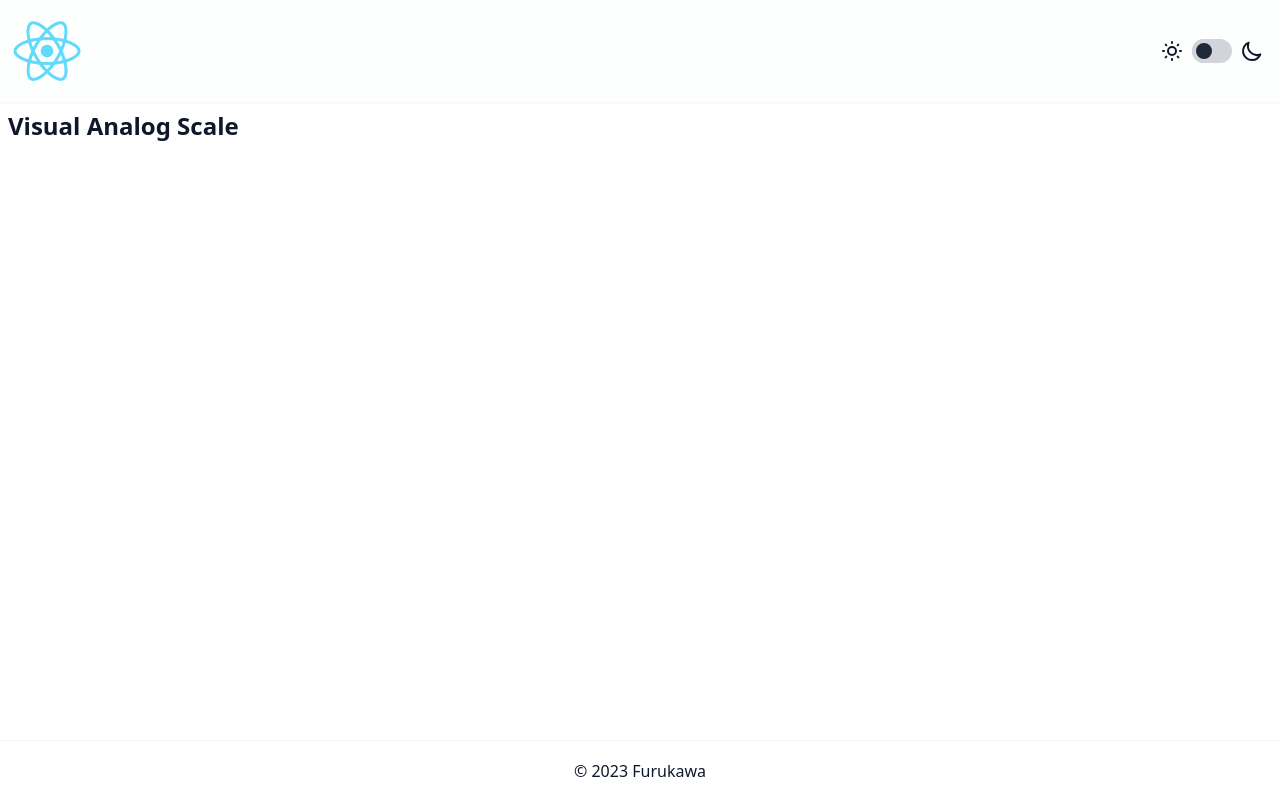
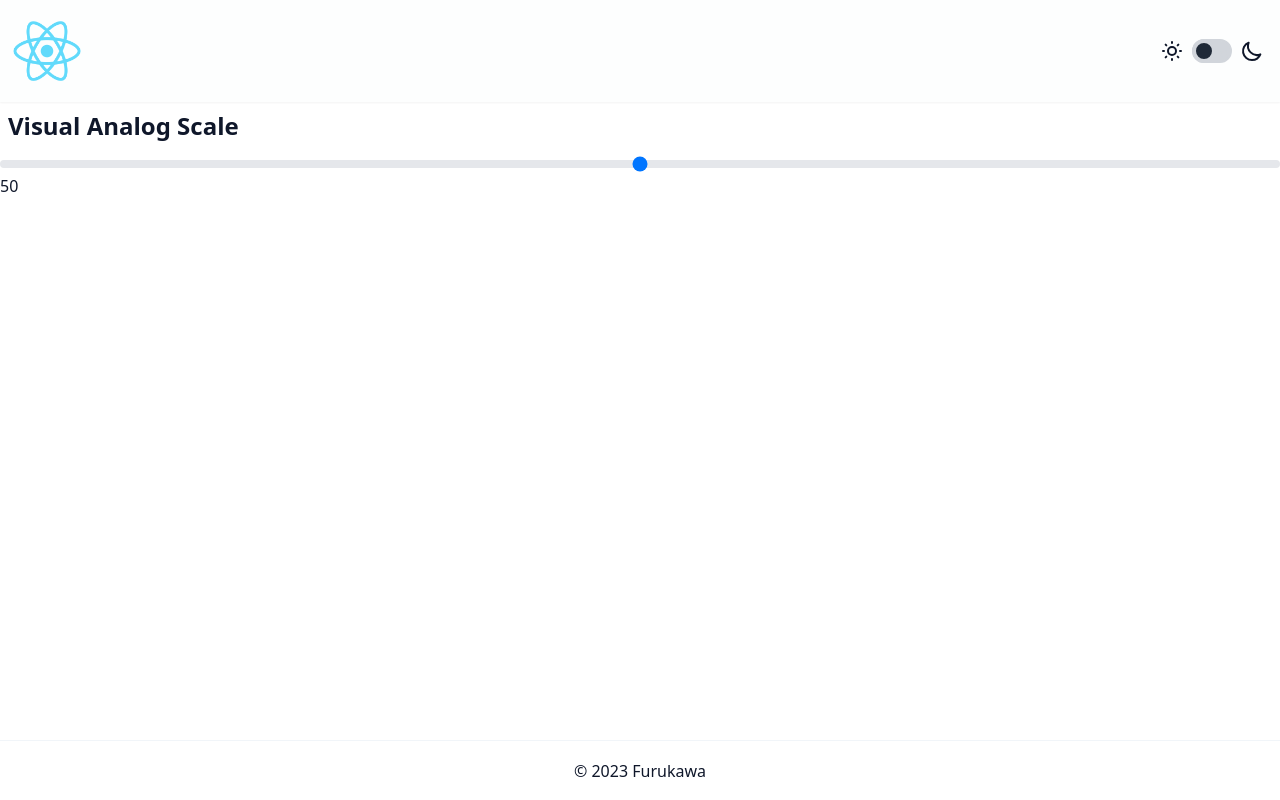
Before and after one commit to ryo-furukawa-1122/VAS, a React (Create React App) app: page / in a window 1280 px wide. Built offline with nearby package versions, Linux system fonts and the light colour scheme.

Commit message:
Added a slider

```diff
--- a/src/App.js
+++ b/src/App.js
@@ -3,6 +3,7 @@ import React from 'react';
 import Header from './components/Header';
 import Footer from './components/Footer'
 import Background from './components/Background'
+import ScaleBar from './components/ScaleBar';
 
 function App() {
   return (
@@ -13,6 +14,7 @@ function App() {
         <h1 className='text-2xl m-2 font-semibold text-slate-900 dark:text-slate-50'>
           Visual Analog Scale
         </h1>
+        <ScaleBar />
       </div>
       <Footer />
     </div>
--- a/src/components/ScaleBar.js
+++ b/src/components/ScaleBar.js
@@ -1,8 +1,22 @@
-import React from 'react'
+import React, {useState} from 'react'
 
 const ScaleBar = () => {
+    const [value, setValue] = useState(50);
+    const handleChange = (event) => {
+        setValue(event.target.value);
+    }
     return (
-        <div>ScaleBar</div>
+        <div className='m-auto'>
+            <input
+                className="w-full h-2 bg-gray-200 rounded-lg appearance-none cursor-pointer dark:bg-gray-700"
+                type="range"
+                min="0"
+                max="100"
+                value={value}
+                onChange={handleChange}
+            />
+            <p className='text-slate-900 dark:text-slate-50'>{value}</p>
+        </div>
     )
 }
 
```
